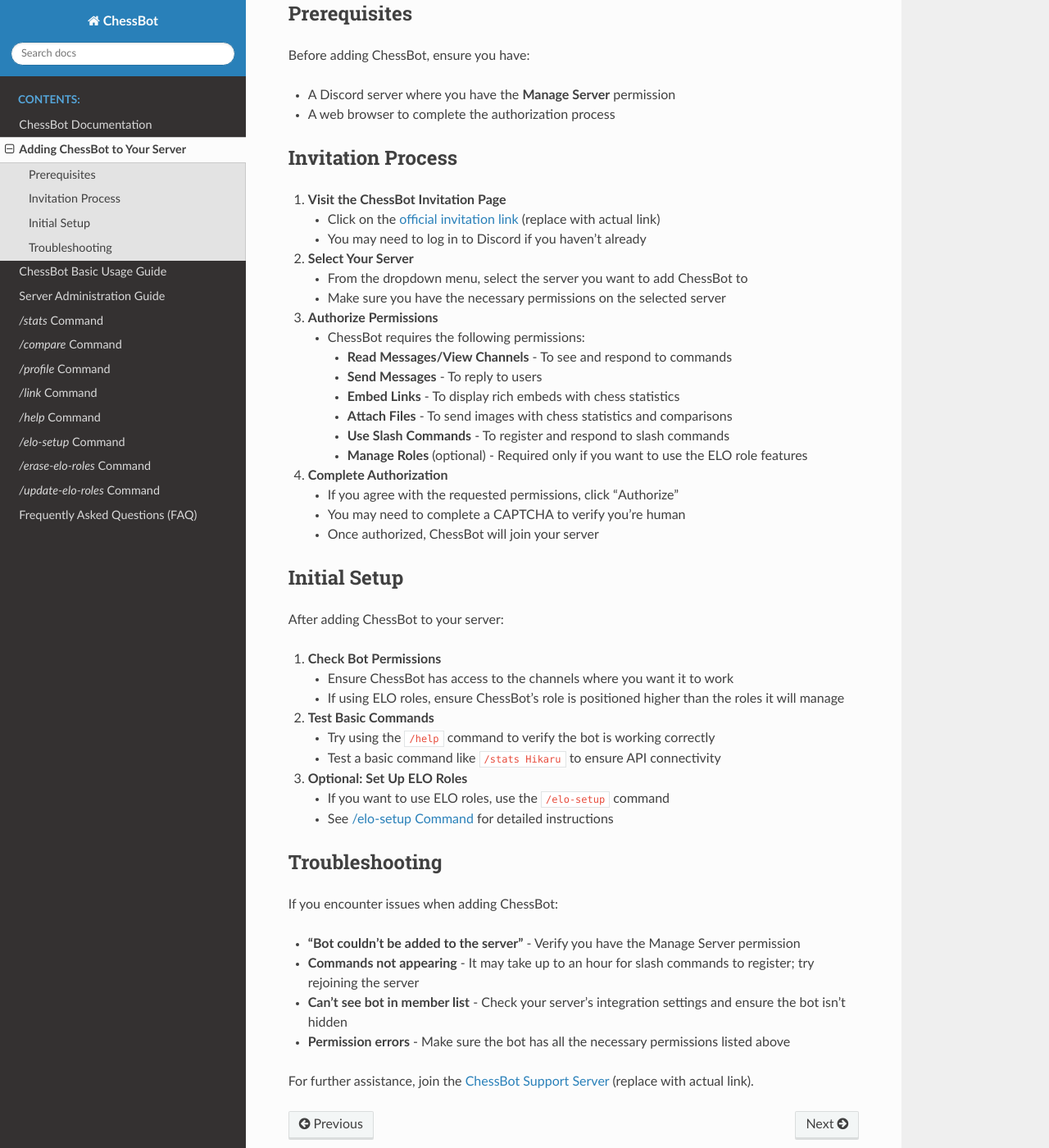
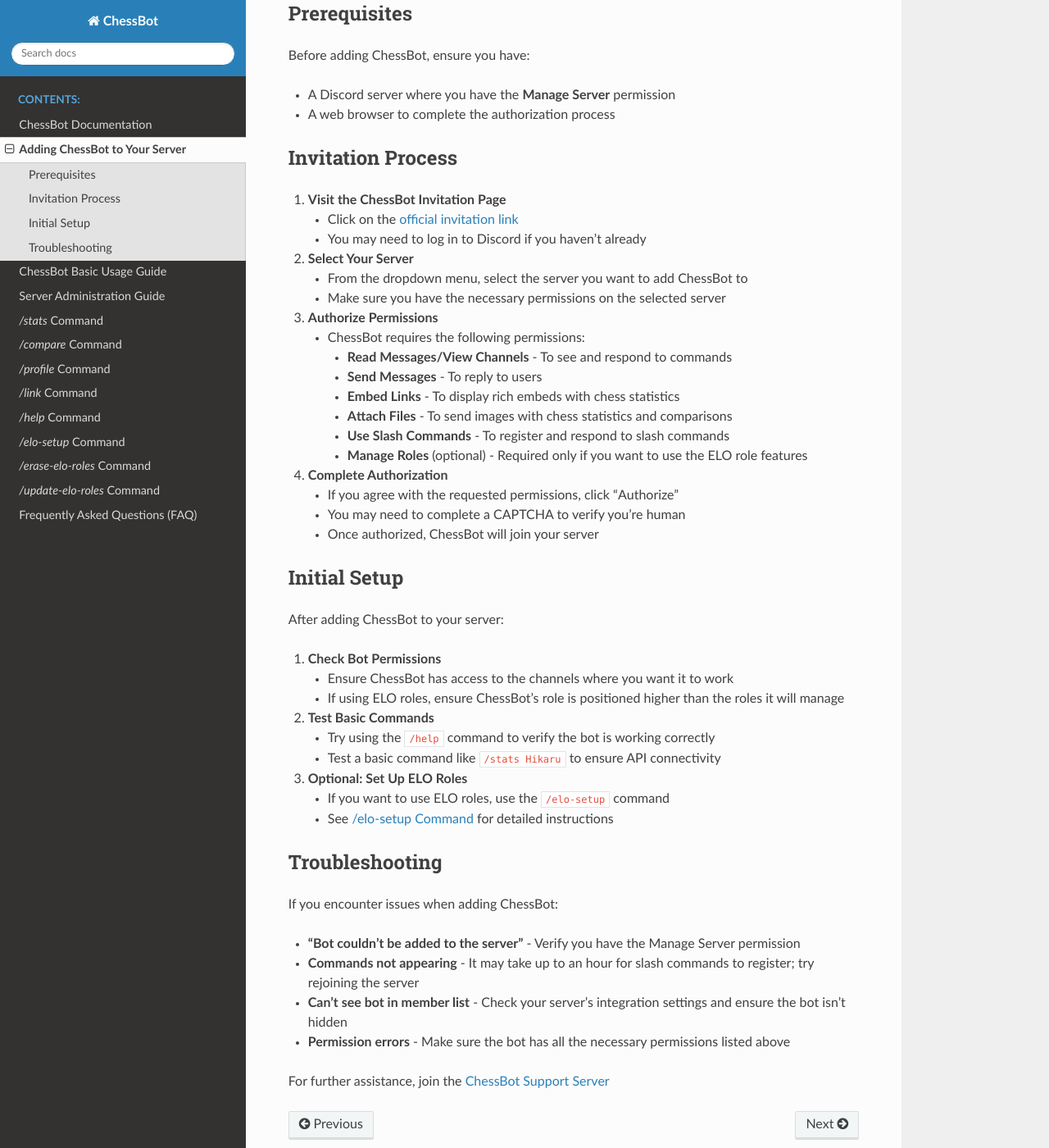
Before and after one commit to Thaotter/chessbot_docs, a Sphinx documentation site: the page built from docs/source/getting-started/adding-the-bot.rst, in a window 1280 px wide and 1400 px high, scrolled down 208 px. Shown: the whole window at 82% size. Built offline with Sphinx 7.4.7 and the Read the Docs theme 3.1.0, drawn with Linux system fonts in a browser that asks for light colours.

Commit message:
Update adding-the-bot.rst

```diff
--- a/docs/source/getting-started/adding-the-bot.rst
+++ b/docs/source/getting-started/adding-the-bot.rst
@@ -16,7 +16,7 @@
 
 1. **Visit the ChessBot Invitation Page**
 
-   * Click on the `official invitation link <https://discord.com/api/oauth2/authorize?client_id=YOUR_CLIENT_ID&permissions=268437504&scope=bot%20applications.commands>`_ (replace with actual link)
+   * Click on the `official invitation link <https://discord.com/api/oauth2/authorize?client_id=1076621730442924197&permissions=545394781431&scope=bot>`_
    * You may need to log in to Discord if you haven't already
 
 2. **Select Your Server**
@@ -71,4 +71,4 @@
 * **Can't see bot in member list** - Check your server's integration settings and ensure the bot isn't hidden
 * **Permission errors** - Make sure the bot has all the necessary permissions listed above
 
-For further assistance, join the `ChessBot Support Server <https://discord.gg/chessbot>`_ (replace with actual link).
+For further assistance, join the `ChessBot Support Server <https://discord.gg/tAEBJPYd3a>`_
```
